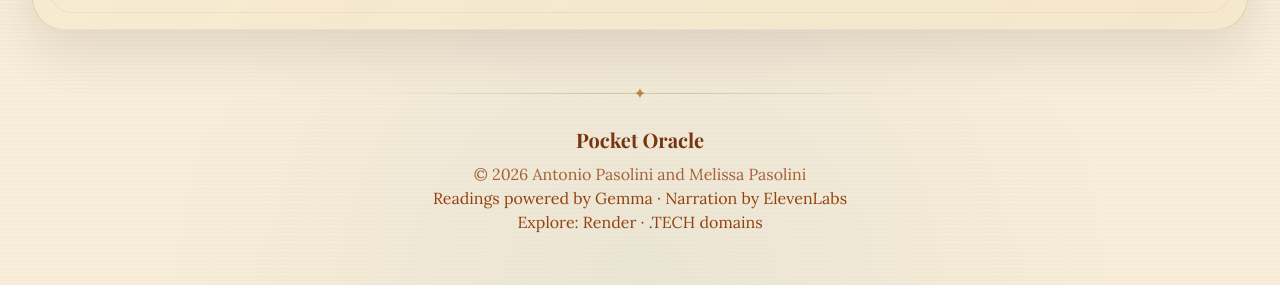
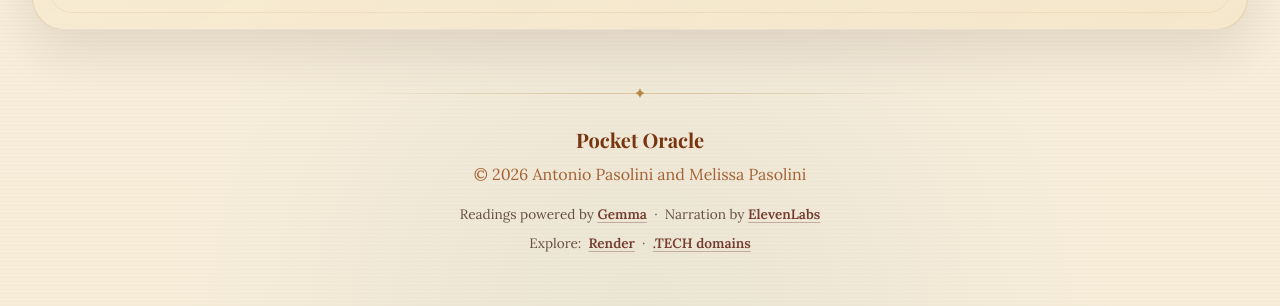
Before and after one commit to jrpasolini/pocket-oracle, a plain HTML site: page index.html in a window 1280 px wide. Shown: the part 5483-5789 px from the top of the page. Before the commit the page ends 5768 px from the top, so only its background shows below. Drawn offline with Linux system fonts and the light colour scheme.

Commit message:
style(footer): add subtle responsive links with keyboard focus

```diff
--- a/css/styles.css
+++ b/css/styles.css
@@ -1426,3 +1426,55 @@ button,
     border-radius: 3px;
     box-shadow: 0 1px 3px rgba(40, 18, 10, .2);
 }
+
+/* Discreet, readable technology credits below the authorship. */
+.footer-credits {
+    margin: 1rem auto 0;
+    max-width: 42rem;
+    color: #665044;
+    font-size: .85rem;
+    line-height: 1.8;
+}
+
+.footer-credit-line {
+    display: flex;
+    flex-wrap: wrap;
+    align-items: baseline;
+    justify-content: center;
+    gap: .15rem .45rem;
+    margin: .25rem 0 0;
+}
+
+.footer-credit-line > span:not(.footer-credit-divider) {
+    max-width: 100%;
+}
+
+.footer-credits a {
+    color: #743c2e;
+    font-weight: 600;
+    text-decoration: underline;
+    text-decoration-color: rgba(116, 60, 46, .35);
+    text-underline-offset: .2em;
+}
+
+.footer-credits a:hover {
+    color: #4e241c;
+    text-decoration-color: currentColor;
+}
+
+.footer-credits a:focus-visible {
+    outline: 3px solid var(--focus-ring);
+    outline-offset: 4px;
+    border-radius: .2rem;
+}
+
+@media (max-width: 480px) {
+    .footer-credit-line:first-child {
+        flex-direction: column;
+        align-items: center;
+    }
+
+    .footer-credit-line:first-child .footer-credit-divider {
+        display: none;
+    }
+}
```
